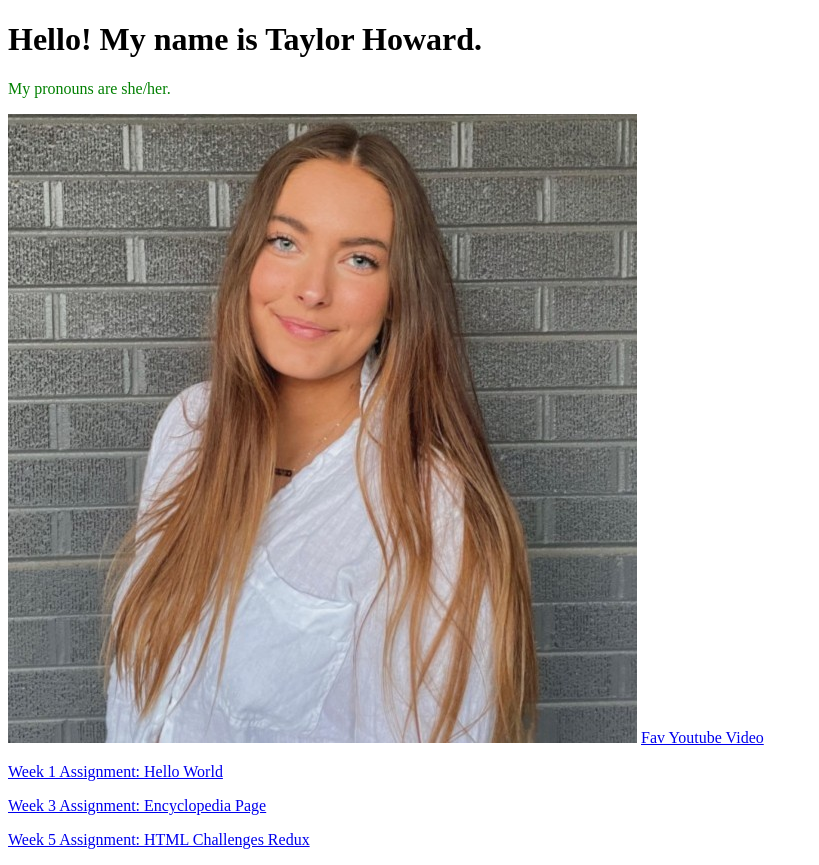
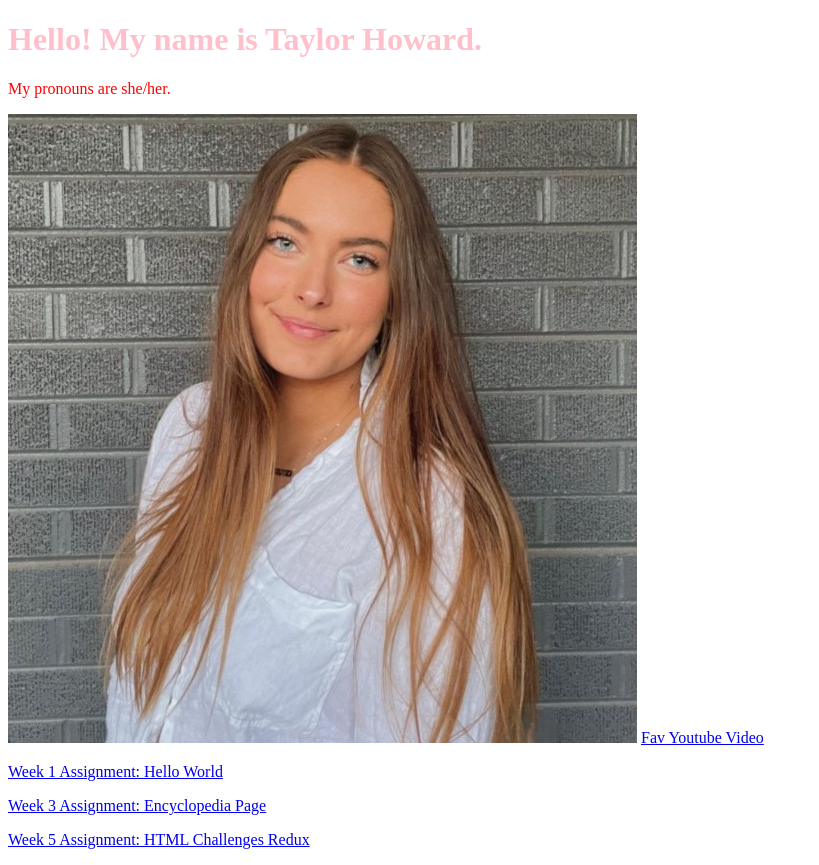
Before and after one commit to taylorjordynnhoward/.github.io, a plain HTML site: page index.html in a window 1280 px wide. Shown: the whole page, without its empty margins (0-819 px from the left). Drawn offline with Linux system fonts and the light colour scheme.

Commit message:
Update stylesheet.css

```diff
--- a/css/stylesheet.css
+++ b/css/stylesheet.css
@@ -1,3 +1,6 @@
 p {
-color : green;
+color : red;
 }
+H1{
+  color: pink;
+}
```
